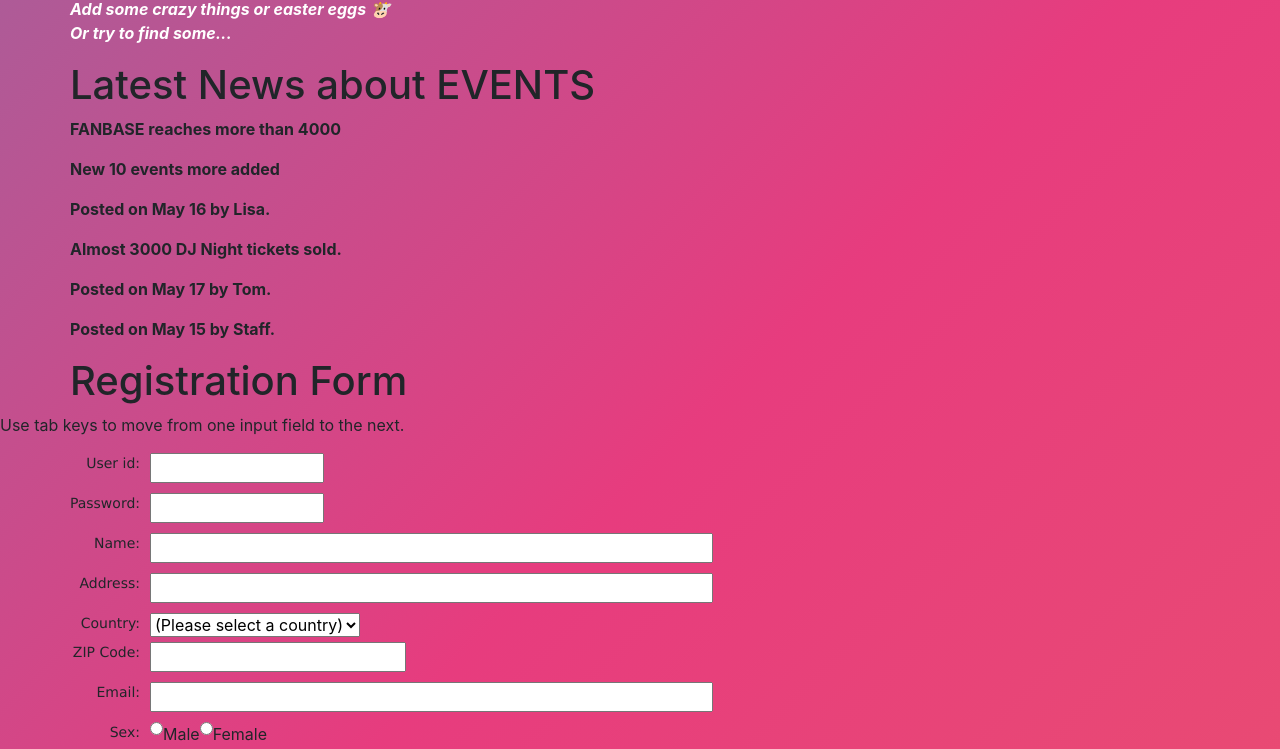
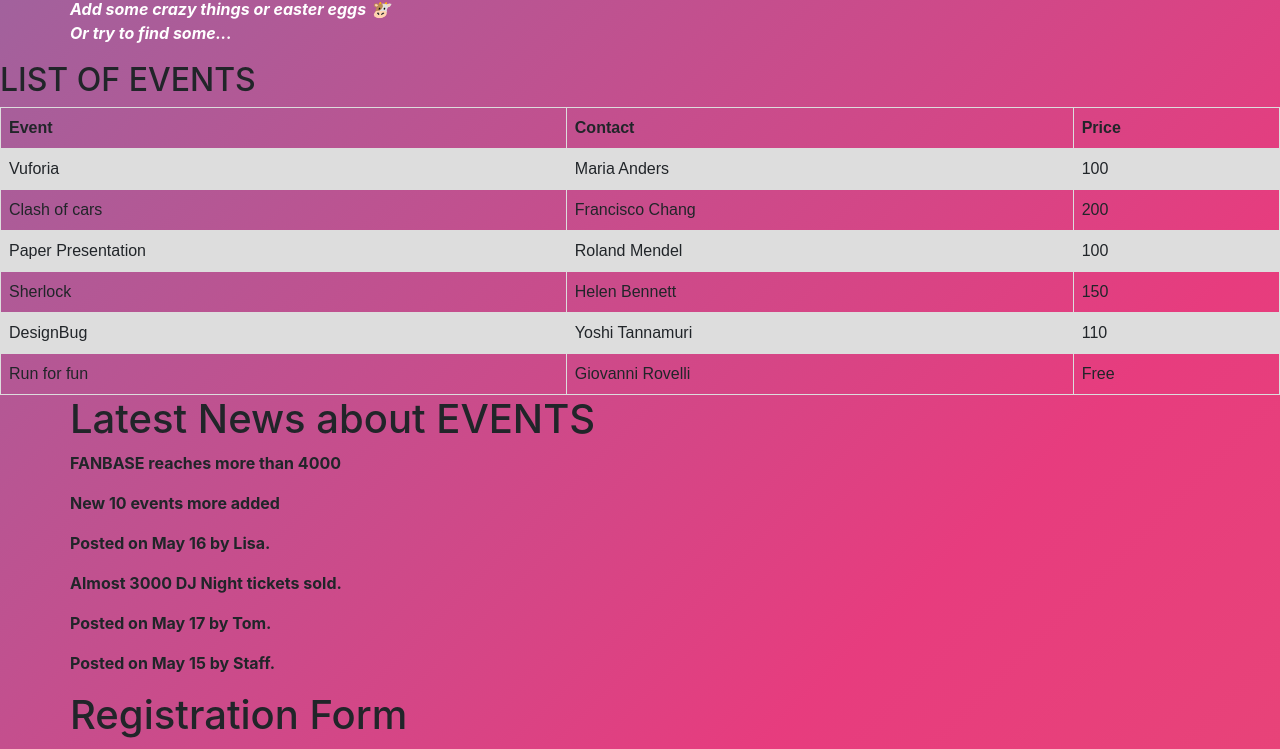
Before and after one commit to Nikhil6002/webpage-for-assignment, a plain HTML site: page index.html in a window 1280 px wide. Shown: the part 609-1358 px from the top of the page. Drawn offline with nearby package versions, Linux system fonts and the light colour scheme.

Commit message:
Add files via upload

```diff
--- a/index.html
+++ b/index.html
@@ -29,6 +29,23 @@
 	<link rel="manifest" href="site.webmanifest" />
 
 	<link rel="stylesheet" href="https://maxcdn.bootstrapcdn.com/bootstrap/4.2.1/css/bootstrap.min.css">
+	<style>
+	table {
+	  font-family: arial, sans-serif;
+	  border-collapse: collapse;
+	  width: 100%;
+	}
+
+	td, th {
+	  border: 1px solid #dddddd;
+	  text-align: left;
+	  padding: 8px;
+	}
+
+	tr:nth-child(even) {
+	  background-color: #dddddd;
+	}
+	</style>
 
 
 
@@ -52,6 +69,46 @@ Your browser does not support the audio element.
   <div class="text-spin">
     <p><i id="silly">Add some crazy things or easter eggs 🐮<br>Or try to find some...</i></p>
  </div>
+
+<h2>LIST OF EVENTS</h2>
+
+<table>
+  <tr>
+    <th>Event</th>
+    <th>Contact</th>
+    <th>Price</th>
+  </tr>
+  <tr>
+    <td>Vuforia</td>
+    <td>Maria Anders</td>
+    <td>100</td>
+  </tr>
+  <tr>
+    <td>Clash of cars</td>
+    <td>Francisco Chang</td>
+    <td>200</td>
+  </tr>
+  <tr>
+    <td>Paper Presentation</td>
+    <td>Roland Mendel</td>
+    <td>100</td>
+  </tr>
+  <tr>
+    <td>Sherlock</td>
+    <td>Helen Bennett</td>
+    <td>150</td>
+  </tr>
+  <tr>
+    <td>DesignBug</td>
+    <td>Yoshi Tannamuri</td>
+    <td>110</td>
+  </tr>
+  <tr>
+    <td>Run for fun</td>
+    <td>Giovanni Rovelli</td>
+    <td>Free</td>
+  </tr>
+</table>
 
 
 <article>
@@ -93,7 +150,7 @@ Your browser does not support the audio element.
 
 
  <h1>Registration Form</h1>
-Use tab keys to move from one input field to the next.
+Register ASAP or you miss the chance to be part of huge event.
 <form name='registration' onSubmit="return formValidation();">
 <ul>
 <li><label for="userid">User id:</label></li>
```
